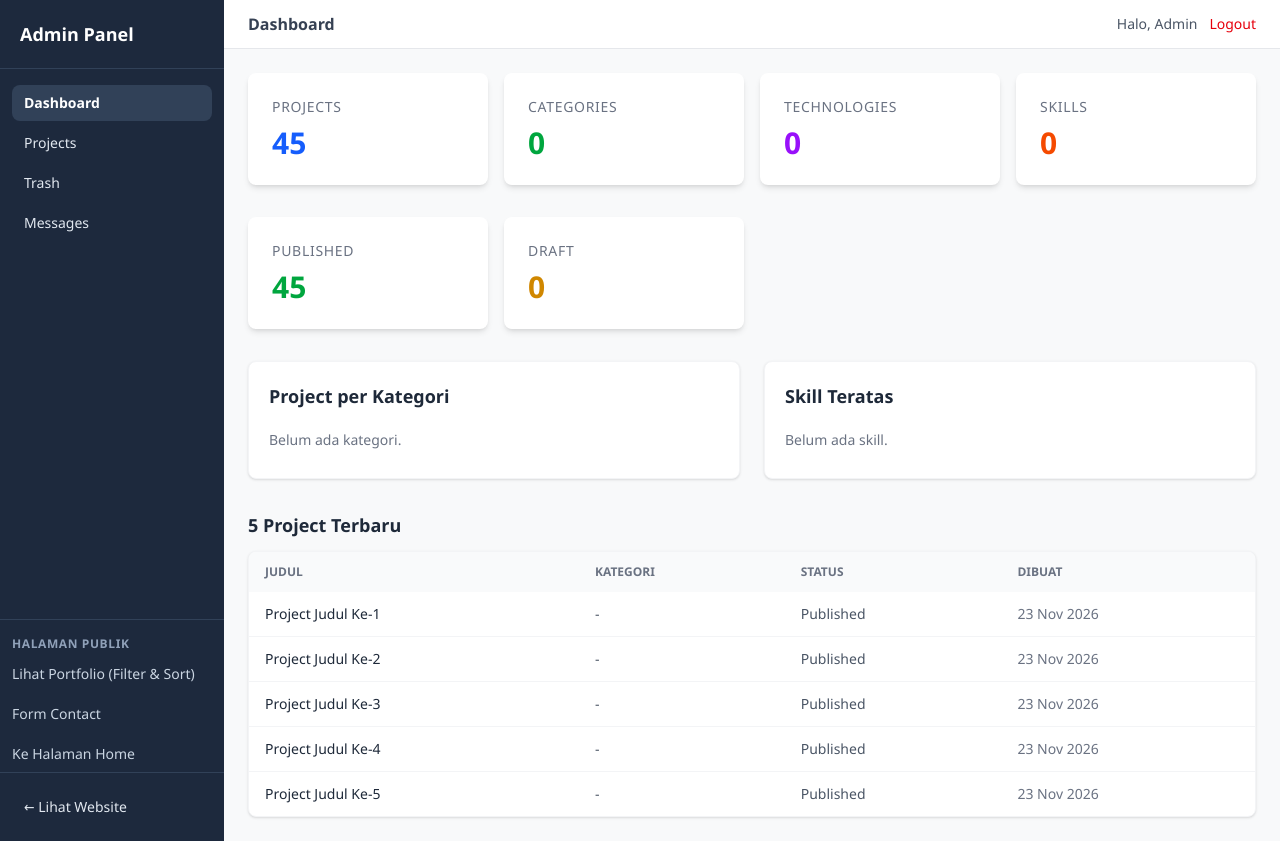
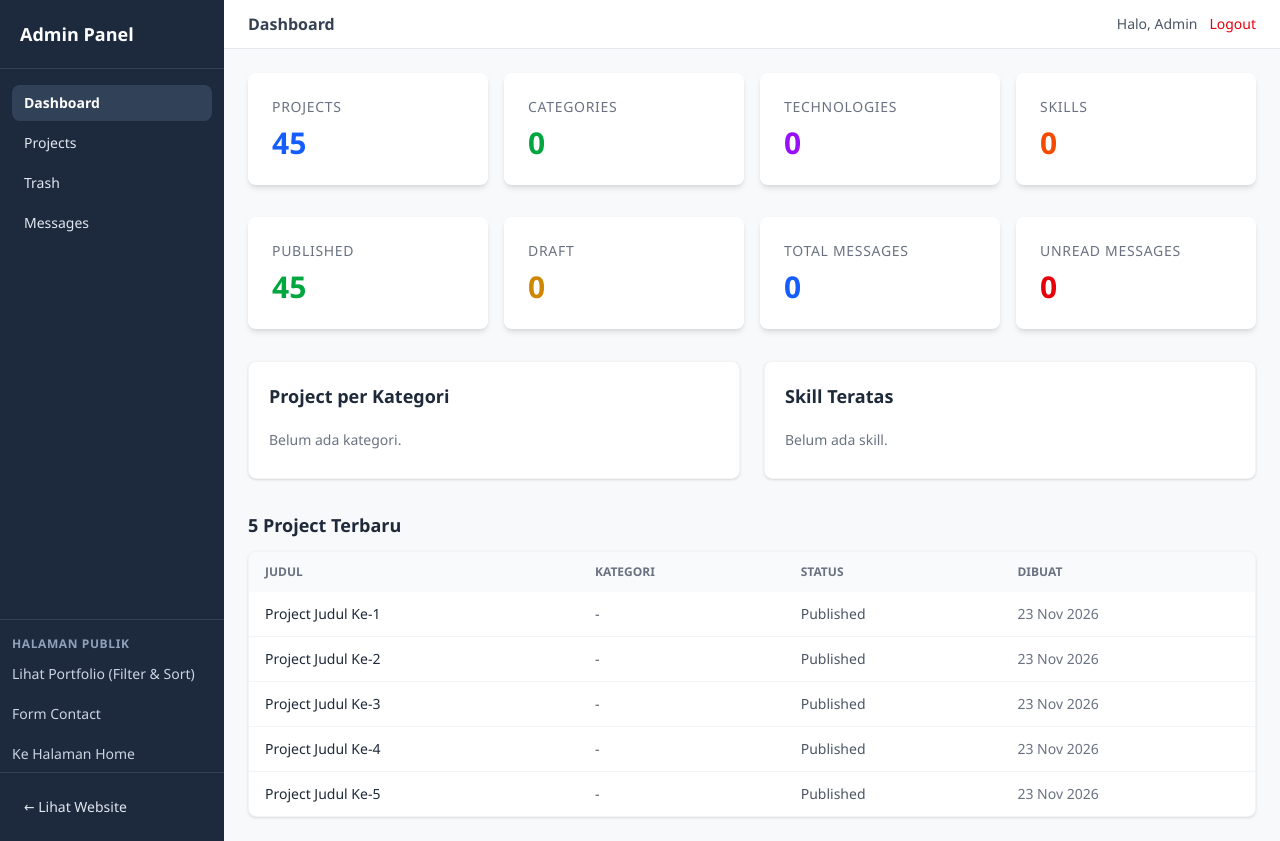
Before and after one commit to adelardotsabat/tugaspertemuan4ppw, a Laravel app: page /dashboard in a window 1280 px wide. Run offline with Laravel 12, Linux system fonts and the light colour scheme; a user stored in the database is signed in; data comes from the database, SQL or seed files in the repository; data that the repository does not hold is empty; style sheets or scripts are compiled from the project's sources.

Commit message:
Pertemuan 12

```diff
--- a/resources/views/dashboard.blade.php
+++ b/resources/views/dashboard.blade.php
@@ -16,10 +16,12 @@
     </div>
 @endif
 
-{{-- Latihan Mandiri: card Published / Draft --}}
+{{-- Latihan Mandiri: card Published / Draft & Messages --}}
 <div class="grid grid-cols-2 md:grid-cols-4 gap-4 mb-8">
     <x-stat-card label="Published" :value="$publishedProjects" color="text-green-600" />
     <x-stat-card label="Draft" :value="$draftProjects" color="text-yellow-600" />
+    <x-stat-card label="Total Messages" :value="$totalMessages" color="text-blue-600" />
+    <x-stat-card label="Unread Messages" :value="$unreadMessages" color="text-red-600" />
 </div>
 
 {{-- Latihan Mandiri: project per kategori (withCount) + skill teratas --}}
```
